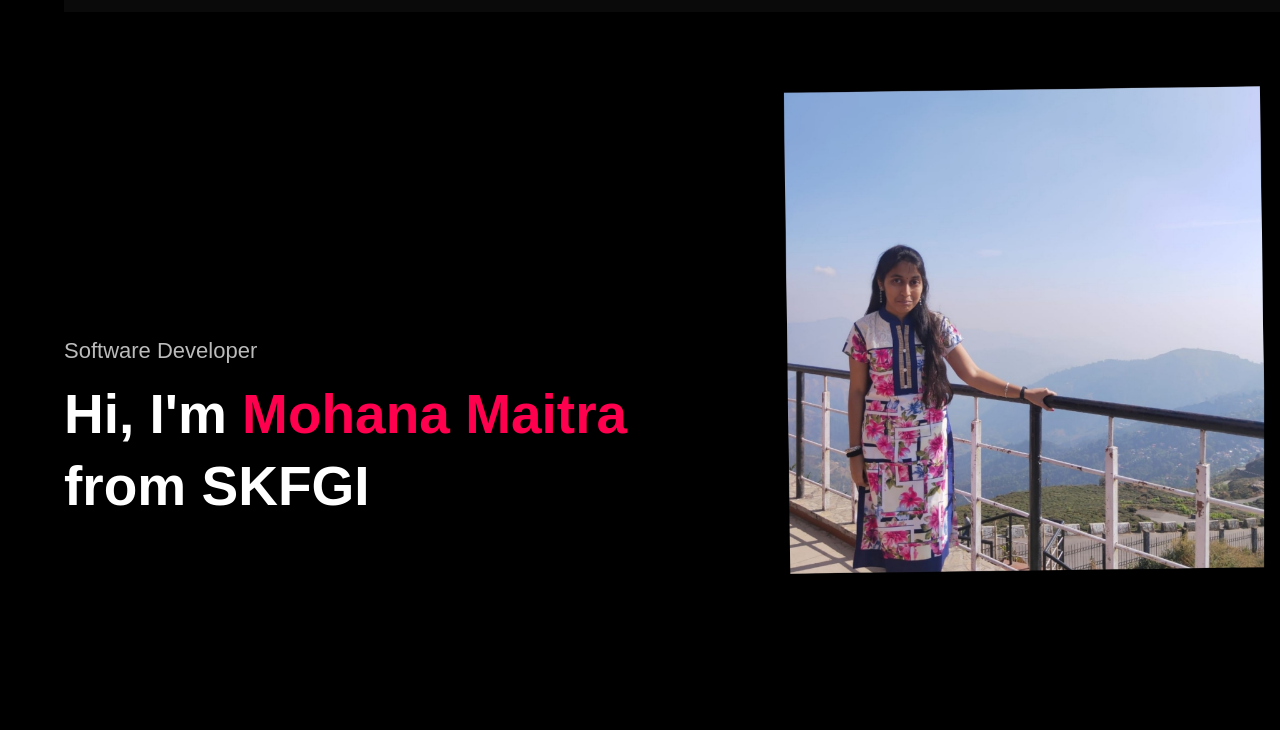
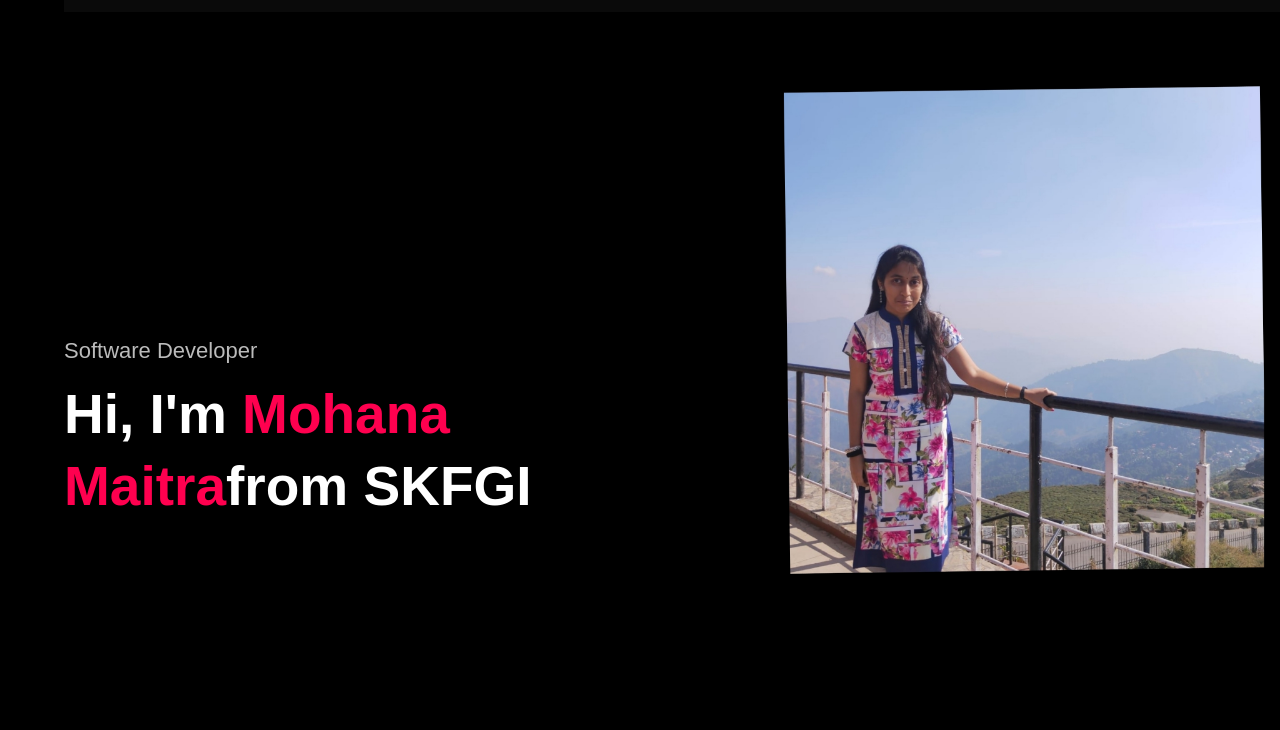
Before and after one commit to Mohana-Maitra/Personal-Portfolio, a plain HTML site: page index.html in a window 1280 px wide. Shown: the part 70-800 px from the top of the page. Drawn offline with Linux system fonts and the light colour scheme.

Commit message:
Update index.html

```diff
--- a/index.html
+++ b/index.html
@@ -27,7 +27,7 @@
 
     <div class="header-text">
       <p>Software Developer</p>
-      <h1>Hi, I'm <span>Mohana Maitra</span><br>from SKFGI</h1>
+      <h1>Hi, I'm <span>Mohana <br>Maitra</span>from SKFGI</h1>
     </div>
   </div>
 </header>
```
